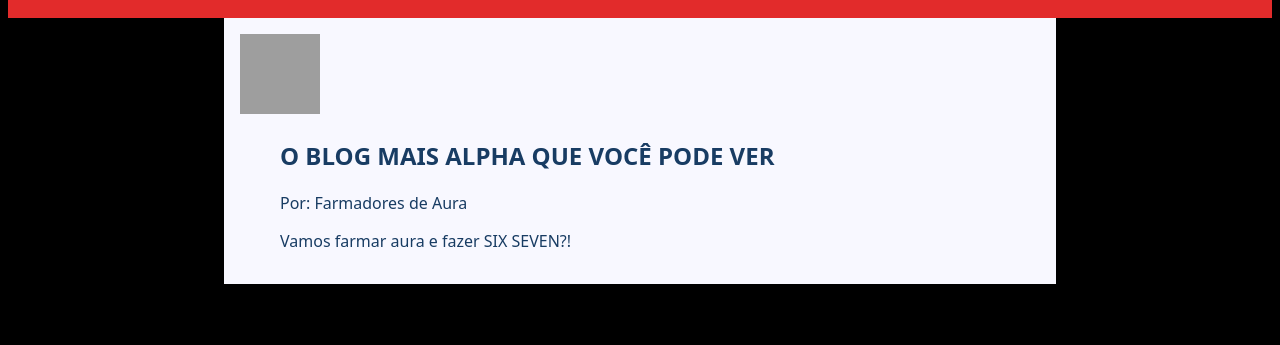
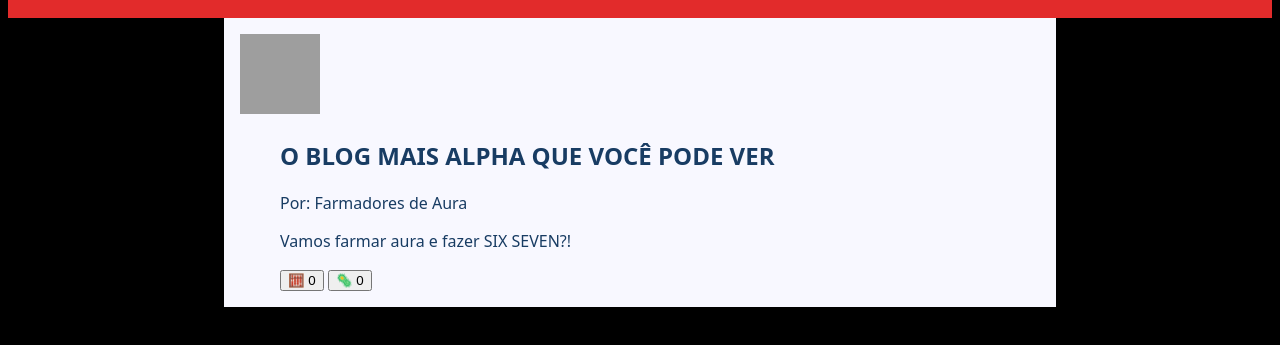
Before and after one commit to emanuellybauermann-gif/manu-e-o-divo, a plain HTML site: page index.html in a window 1280 px wide. Shown: the part 169-514 px from the top of the page. Drawn offline with Linux system fonts and the light colour scheme; grey boxes are pictures that could not be loaded; a web font is replaced by a local one.

Commit message:
latidos guloaos

```diff
--- a/index.html
+++ b/index.html
@@ -18,6 +18,8 @@
                 <h2>O BLOG MAIS ALPHA QUE VOCÊ PODE VER</h2>
                 <p class="artigo autor">Por: Farmadores de Aura </p>
                 <p>Vamos farmar aura e fazer SIX SEVEN?!</p>
+                <button>🧮 <span>0</span></button>
+                 <button>🦠 <span>0</span></button>
             </div>
         </article>
     </main>
```
